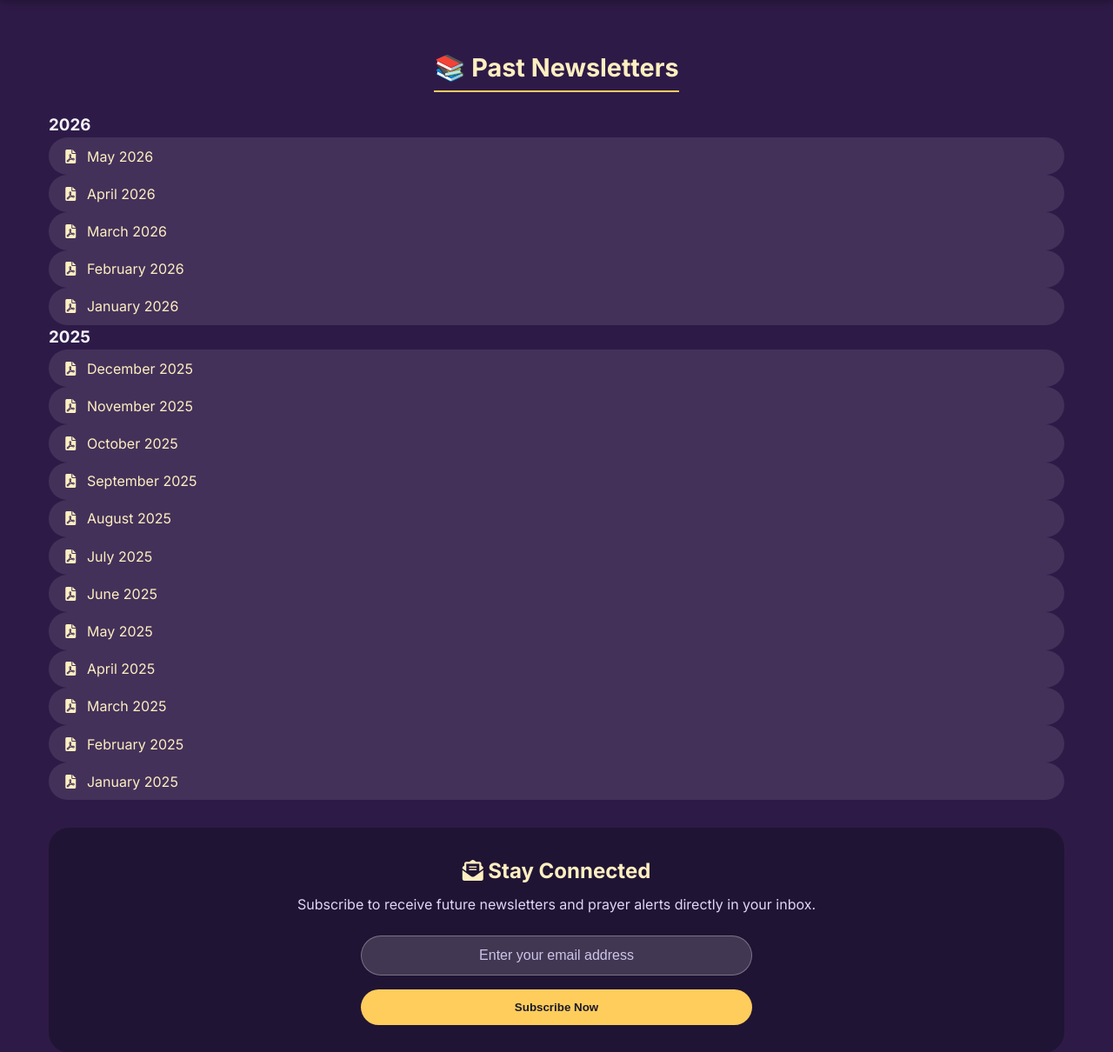
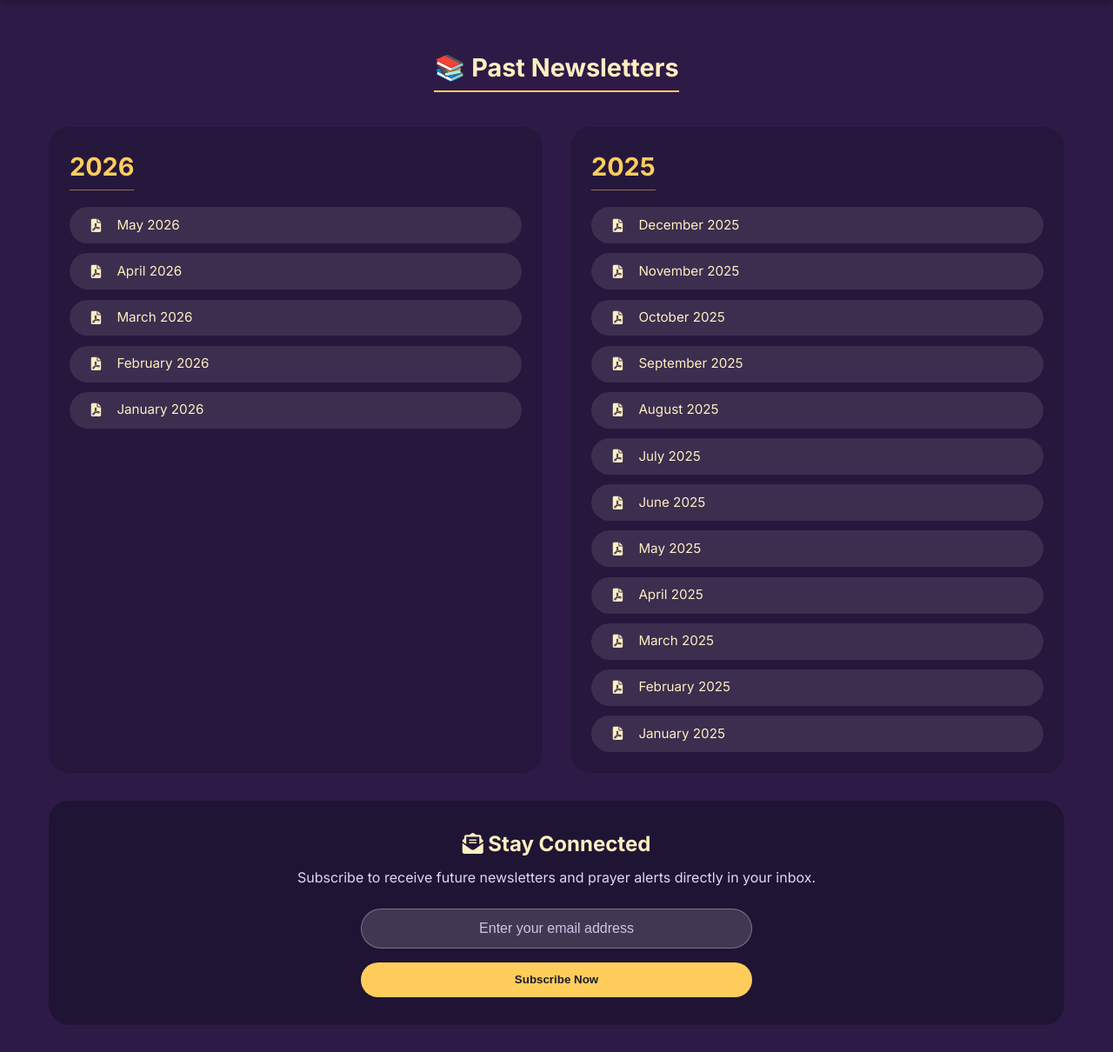
Before and after one commit to phylipgenty/PPN, a Django app: page /newsletter-signup/ in a window 1280 px wide. Shown: the part 103-1313 px from the top of the page at 87% size. Run offline with Django 5.2, Linux system fonts and the light colour scheme; data that the repository does not hold is empty.

Commit message:
In a row

```diff
--- a/templates/newsletter_signup.html
+++ b/templates/newsletter_signup.html
@@ -91,23 +91,35 @@
     margin-bottom: 1rem;
   }
 
-  /* Original list style for hardcoded newsletters */
-  .resources-section {
+  /* ========== NEW: TWO‑COLUMN LAYOUT FOR HARDCODED NEWSLETTERS ========== */
+  .year-columns {
+    display: flex;
+    flex-wrap: wrap;
+    gap: 2rem;
     margin: 2rem 0;
-    text-align: left;
+  }
+  .year-column {
+    flex: 1;
+    min-width: 250px;
     background: rgba(30,20,50,0.5);
     border-radius: 1.5rem;
     padding: 1.5rem;
+    backdrop-filter: blur(4px);
   }
-  .resources-section h3 {
-    color: #ffefc0;
-    margin-bottom: 1rem;
+  .year-column h3 {
+    font-size: 1.8rem;
+    color: #ffcd5c;
     text-align: center;
+    margin-bottom: 1.2rem;
+    border-bottom: 1px solid rgba(255,205,92,0.5);
+    display: inline-block;
+    width: auto;
+    padding-bottom: 0.3rem;
   }
-  .resources-list {
+  .newsletter-list {
     display: flex;
     flex-direction: column;
-    gap: 0.8rem;
+    gap: 0.7rem;
   }
   .resource-link {
     background: rgba(255,255,255,0.1);
@@ -119,10 +131,15 @@
     align-items: center;
     gap: 0.8rem;
     transition: 0.2s;
+    font-size: 0.95rem;
   }
   .resource-link:hover {
     background: #ffcd5c;
     color: #1a1a2a;
+  }
+  .resource-link i {
+    width: 1.4rem;
+    text-align: center;
   }
 
   /* Subscription section */
@@ -228,12 +245,15 @@
     color: #aaccff;
   }
 
-  /* Responsive breakpoints */
+  /* Responsive */
   @media (max-width: 992px) {
     .newsletter-grid { grid-template-columns: repeat(3, 1fr); }
   }
   @media (max-width: 768px) {
     .newsletter-grid { grid-template-columns: repeat(2, 1fr); }
+    .year-columns {
+      flex-direction: column;
+    }
   }
   @media (max-width: 576px) {
     .newsletter-grid { grid-template-columns: 1fr; }
@@ -283,23 +303,18 @@
     <div class="year-column">
       <h3>2026</h3>
       <div class="newsletter-list">
-      <!-- May 2026 – n6.pdf -->
         <a href="{% static 'images/newsletters/n6.pdf' %}" class="resource-link" target="_blank">
           <i class="fas fa-file-pdf"></i> May 2026
         </a>
-      <!-- April 2026 – n1.pdf -->
         <a href="{% static 'images/newsletters/n1.pdf' %}" class="resource-link" target="_blank">
           <i class="fas fa-file-pdf"></i> April 2026
         </a>
-      <!-- March 2026 – n2.pdf -->
         <a href="{% static 'images/newsletters/n2.pdf' %}" class="resource-link" target="_blank">
           <i class="fas fa-file-pdf"></i> March 2026
         </a>
-      <!-- February 2026 – n5.pdf -->
         <a href="{% static 'images/newsletters/n5.pdf' %}" class="resource-link" target="_blank">
           <i class="fas fa-file-pdf"></i> February 2026
         </a>
-      <!-- January 2026 – n3.pdf -->
         <a href="{% static 'images/newsletters/n3.pdf' %}" class="resource-link" target="_blank">
           <i class="fas fa-file-pdf"></i> January 2026
         </a>
@@ -348,6 +363,7 @@
       </div>
     </div>
   </div>
+
   <!-- ========== SUBSCRIPTION FORM (BOTTOM) ========== -->
   <div class="subscription-section">
     <h2><i class="fas fa-envelope-open-text"></i> Stay Connected</h2>
```
Lines whose indentation alone changed are shown as unchanged.
